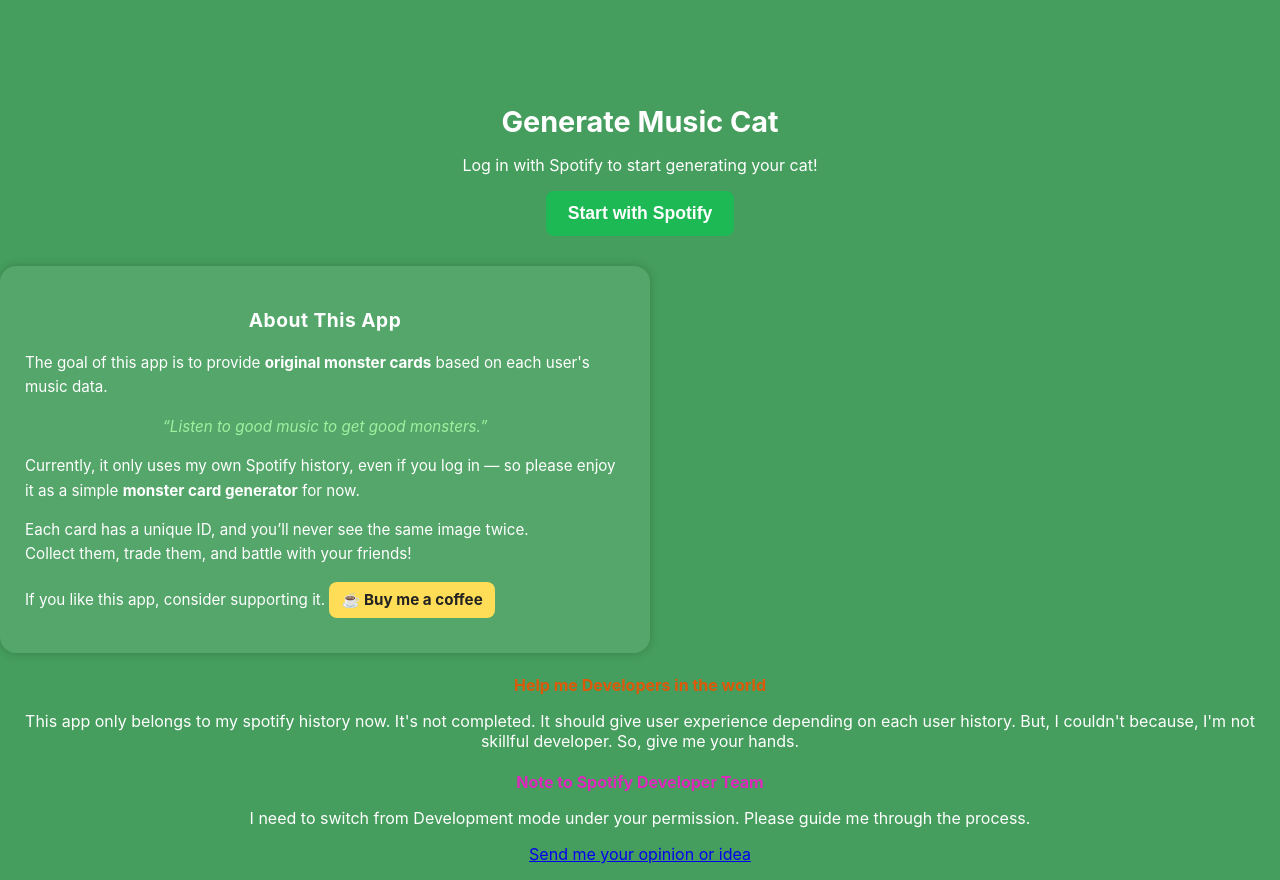
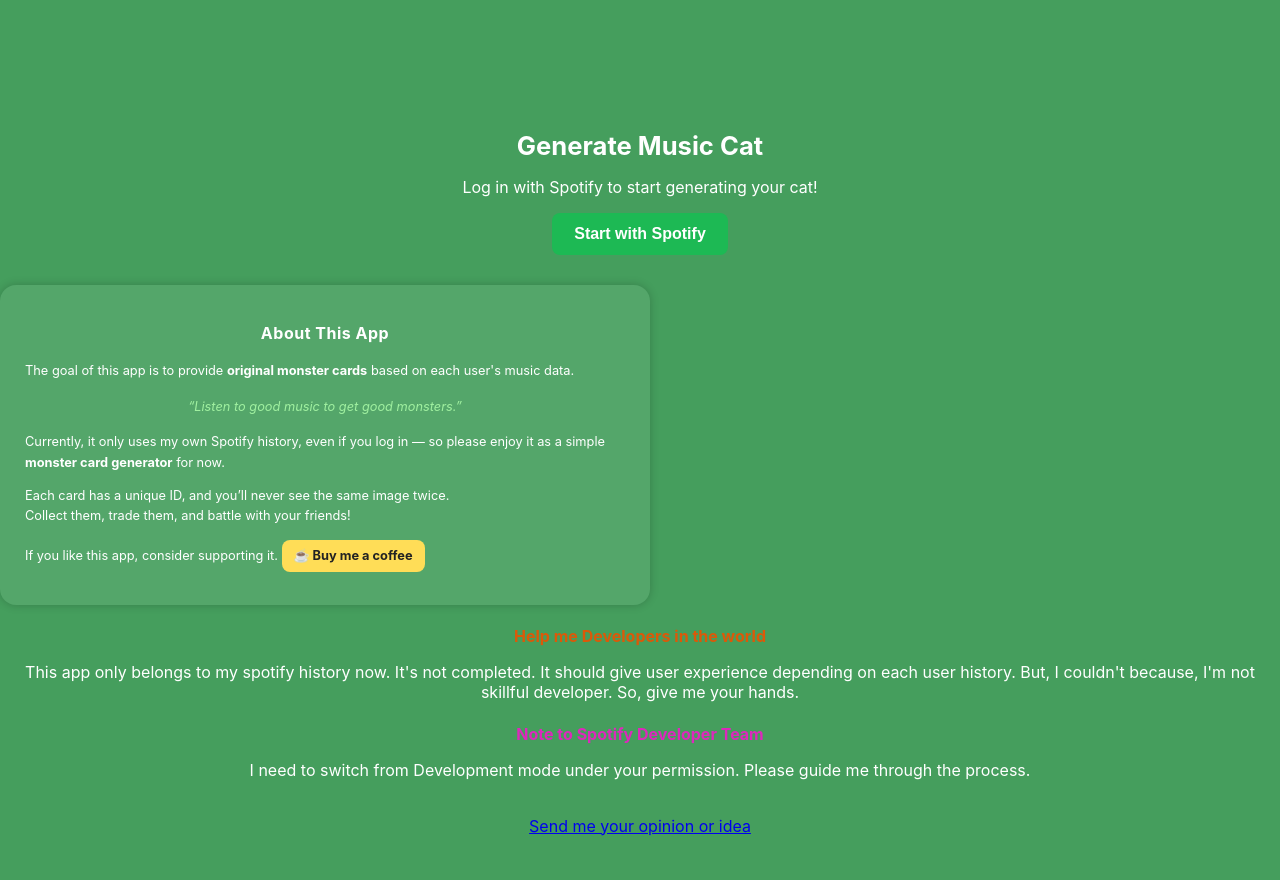
Before and after one commit to seiyaU/Music_Monster, a Python web app: template templates/generate.html in a window 1280 px wide. Run offline with Jinja, Linux system fonts and the light colour scheme; the template is opened without the code that fills it, so the values that code supplies are empty.

Commit message:
fixed insta

```diff
--- a/templates/generate.html
+++ b/templates/generate.html
@@ -26,11 +26,11 @@
       padding-top: 80px;
     }
     h2 {
-      font-size: 1.8rem;
+      font-size: 1.6rem;
       margin-bottom: 10px;
     }
     #status {
-      font-size: 1.1rem;
+      font-size: 1.0rem;
       color: #ccc;
       margin-bottom: 20px;
     }
@@ -75,7 +75,7 @@
       border: none;
       border-radius: 8px;
       padding: 12px 22px;
-      font-size: 1.1rem;
+      font-size: 1.0rem;
       font-weight: bold;
       cursor: pointer;
       transition: 0.2s;
@@ -91,13 +91,13 @@
     margin-top: 30px;
     text-align: left;
     line-height: 1.6;
-    font-size: 0.95rem;
+    font-size: 0.80rem;
     box-shadow: 0 0 10px rgba(0,0,0,0.2);
   }
   .about-app h3 {
     text-align: center;
     color: #fff;
-    font-size: 1.2rem;
+    font-size: 1.0rem;
     margin-bottom: 15px;
     letter-spacing: 0.5px;
   }
@@ -128,7 +128,7 @@
     border-left: 4px solid #1DB954;
     border-radius: 12px;
     text-align: left;
-    font-size: 0.9rem;
+    font-size: 0.7rem;
   }
   .dev-note1 h4 {
     color: #db5909;
@@ -211,15 +211,16 @@
       </p>
     </div>
     <!-- ✅ Instagramリンク（初期画面用） -->
+    <div class="buttons">
       <p style="text-align: center;">
         <a href="https://www.instagram.com/seiya_experience/" target="_blank" class="insta-link">
           <img src="https://upload.wikimedia.org/wikipedia/commons/a/a5/Instagram_icon.png" alt="Instagram">
           Send me your opinion or idea
         </a>
       </p>
+    </div>
 
 </div>
-
 
   <!-- ✅ 生成画面（非表示スタート） -->
   <div id="generation-screen" style="display:none; flex-direction:column; align-items:center;">
@@ -241,10 +242,12 @@
     </div>
 
     <!-- ✅ Instagramリンク（生成後画面用） -->
+    <div class="buttons">
       <a href="https://www.instagram.com/seiya_experience/" target="_blank" class="insta-link">
         <img src="https://upload.wikimedia.org/wikipedia/commons/a/a5/Instagram_icon.png" alt="Instagram">
         Send me your opinion or idea
       </a>
+    </div>
 
   <!-- ✅ AdSense広告を表示する場所 -->
   <div class="ad-area" style="margin-top: 20px; text-align: center;">
```
Also changed, not shown: app.py (+7 -5 lines), 1 other file. Lines whose indentation alone changed are shown as unchanged.
